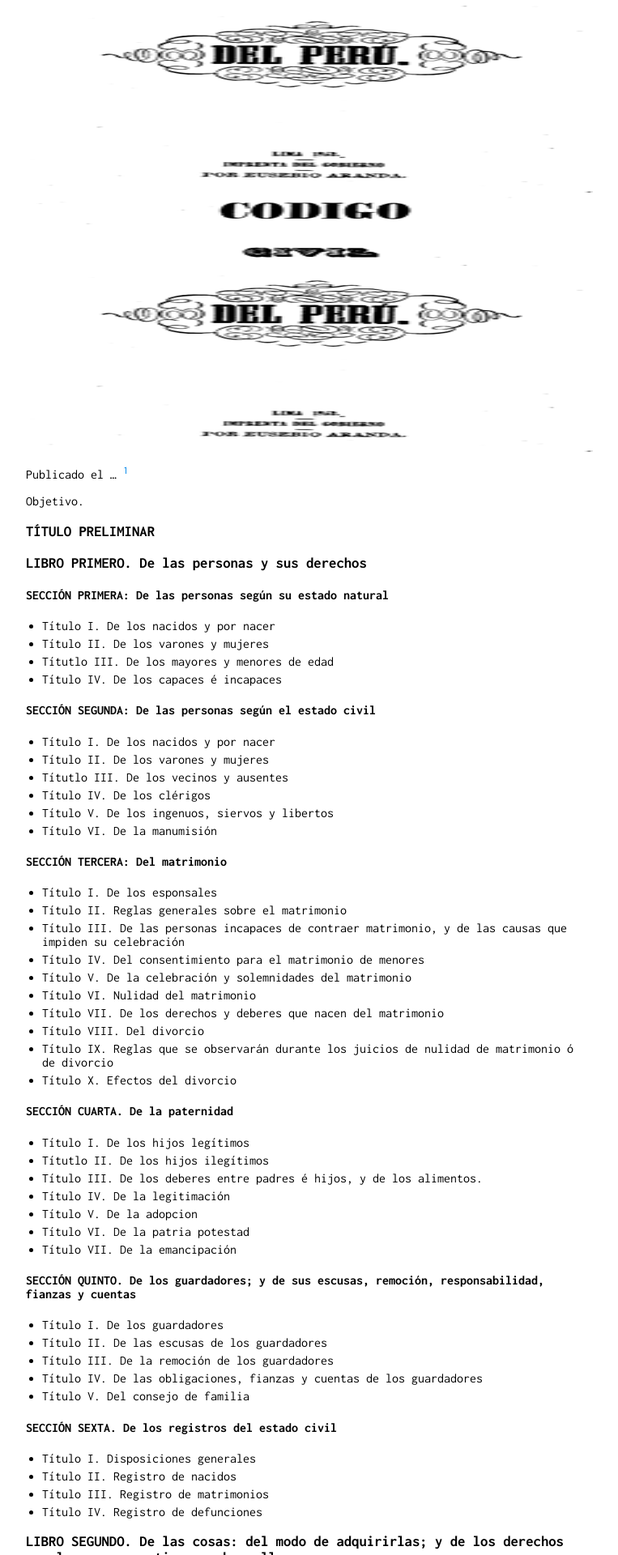
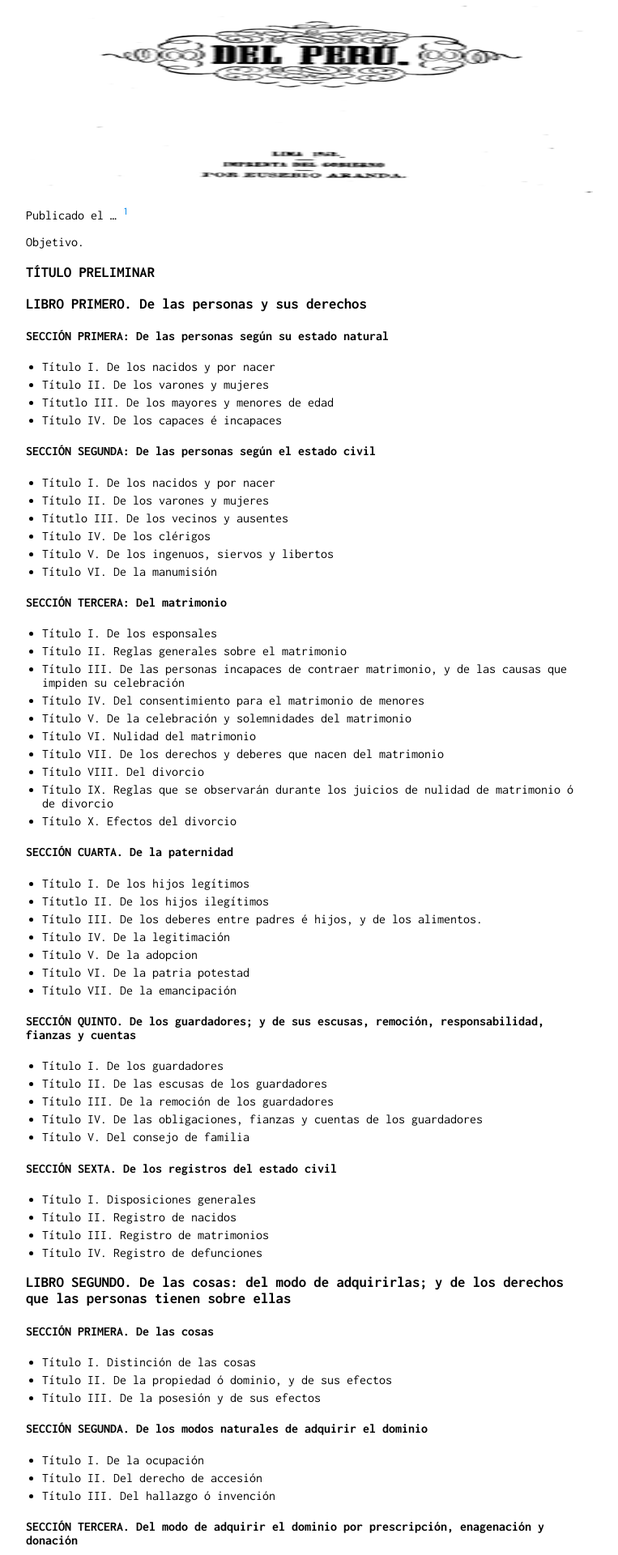
Before and after one commit to actio1680/actio1680.github.io, a Jekyll site: the page built from cc1852.md, in a window 1280 px wide. Shown: the part 786-2706 px from the top of the page at 81% size, without its empty margins (258-1021 px from the left). Built offline with Jekyll 4.4.1, drawn with Linux system fonts in a browser that asks for light colours; our own code applies the rules of GitHub Pages for plain Markdown files.

Commit message:
Update cc1852.md

```diff
--- a/cc1852.md
+++ b/cc1852.md
@@ -2,9 +2,8 @@
 layout: default
 ---
 ## CÓDIGO CIVIL DEL PERÚ 1852
-![7](portadacc1852.png | width="215" height="320")
-<img src="https://github.com/actio1680/actio1680.github.io/blob/main/portadacc1852.png" width="215" height="320"  align="middle">
-<img src="https://github.com/actio1680/actio1680.github.io/blob/main/portadacc1852.png" width="215" height="320"  align="middle">
+![7](portadacc1852.png|width=215)
+<img src="portadacc1852.png" width="215" height="320"  align="middle">
 
 Publicado el ... [^1]
 
```
